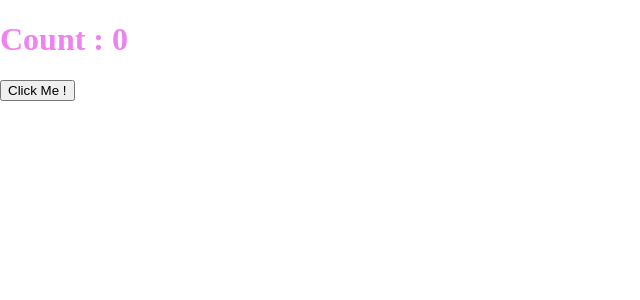
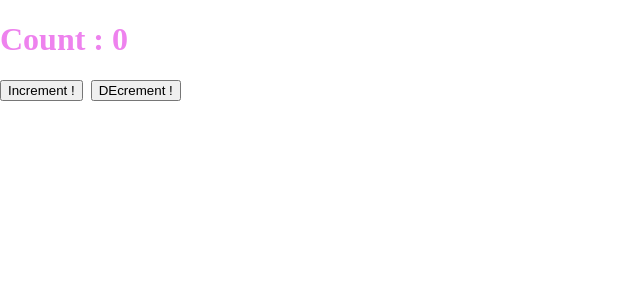
Before and after one commit to ashishsah1000/LearningReact, a React (Create React App) app: page / in a window 1280 px wide. Shown: the top 300 px of the page, without its empty margins (0-640 px from the left). Built offline with nearby package versions, Linux system fonts and the light colour scheme.

Commit message:
Added the concept of event handeling We have to first declare the function variable in state and when we use the function then we have to call `this.state(function(data){return{ the thing you want to change}})`

```diff
--- a/src/components/Example.jsx
+++ b/src/components/Example.jsx
@@ -6,6 +6,14 @@ class Example extends React.Component {
       count: 0
     };
     this.handleClick = this.handleClick.bind(this);
+    this.dClick =  this.dClick.bind(this);
+  }
+  dClick(){
+    this.setState((prevState)=>{
+      return{
+        count: prevState.count-1
+      }
+    })
   }
   handleClick() {
     this.setState(function (prevState) {
@@ -18,7 +26,8 @@ class Example extends React.Component {
     return (
       <div>
         <h1>Count : {this.state.count}</h1>
-        <button onClick={this.handleClick}>Click Me !</button>
+        <button onClick={this.handleClick}>Increment !</button> &nbsp;
+        <button onClick={this.dClick}>DEcrement !</button>
       </div>
     );
   }
```
